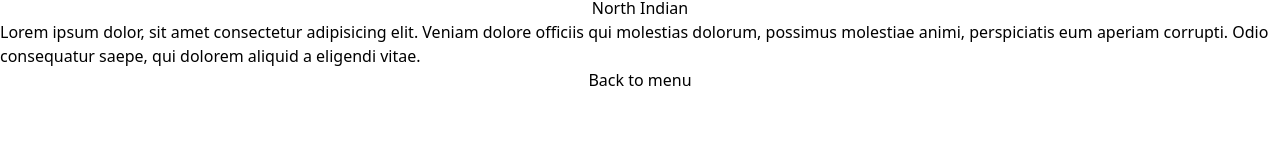
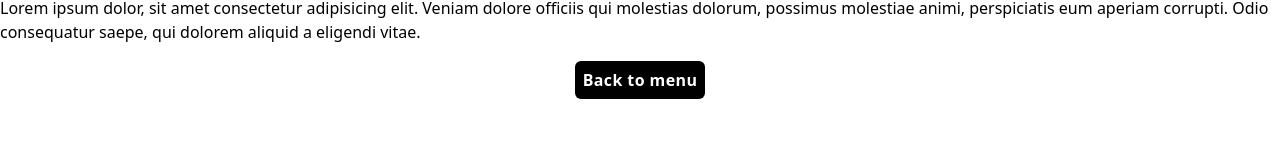
Before and after one commit to subinDeveloper/testo.web, a React (Create React App) app: page /menu/1 in a window 1280 px wide. Shown: the part 713-864 px from the top of the page. Built offline with nearby package versions, Linux system fonts and the light colour scheme.

Commit message:
modified

```diff
--- a/src/pages/FoodDetails.js
+++ b/src/pages/FoodDetails.js
@@ -17,8 +17,8 @@ console.log(food);
       <h1>
         Lorem ipsum dolor, sit amet consectetur adipisicing elit. Veniam dolore officiis qui molestias dolorum, possimus molestiae animi, perspiciatis eum aperiam corrupti. Odio consequatur saepe, qui dolorem aliquid a eligendi vitae.
       </h1>
-        <div>
-     <Link to="/menu" >Back to menu</Link>
+        <div className="m-6">
+     <Link to="/menu" className="px-2 py-2 font-semibold tracking-wide  rounded-md bg-black text-white" >Back to menu</Link>
       </div>
     </div>
   )
```
